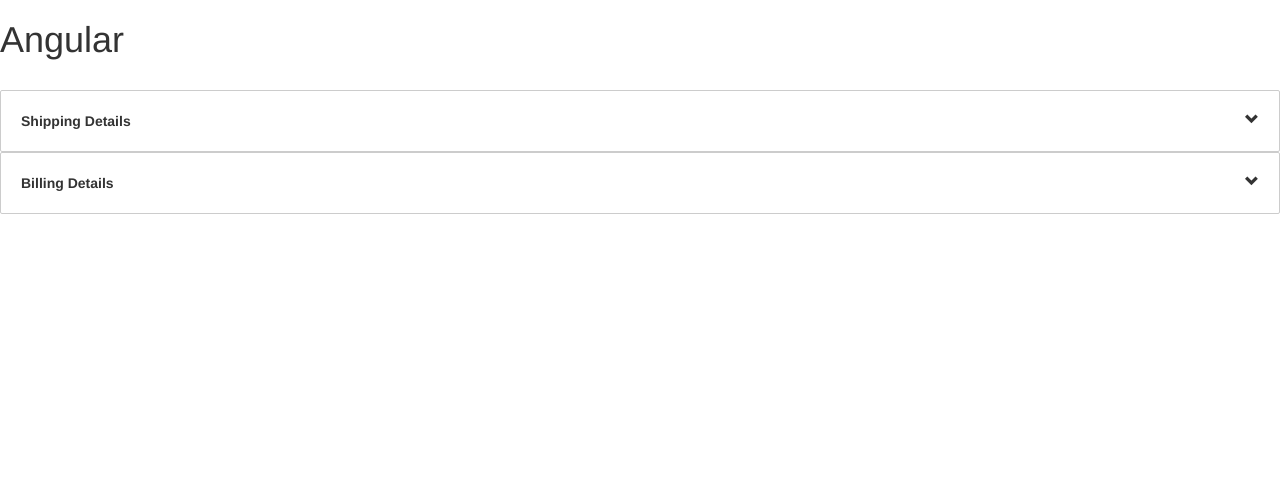
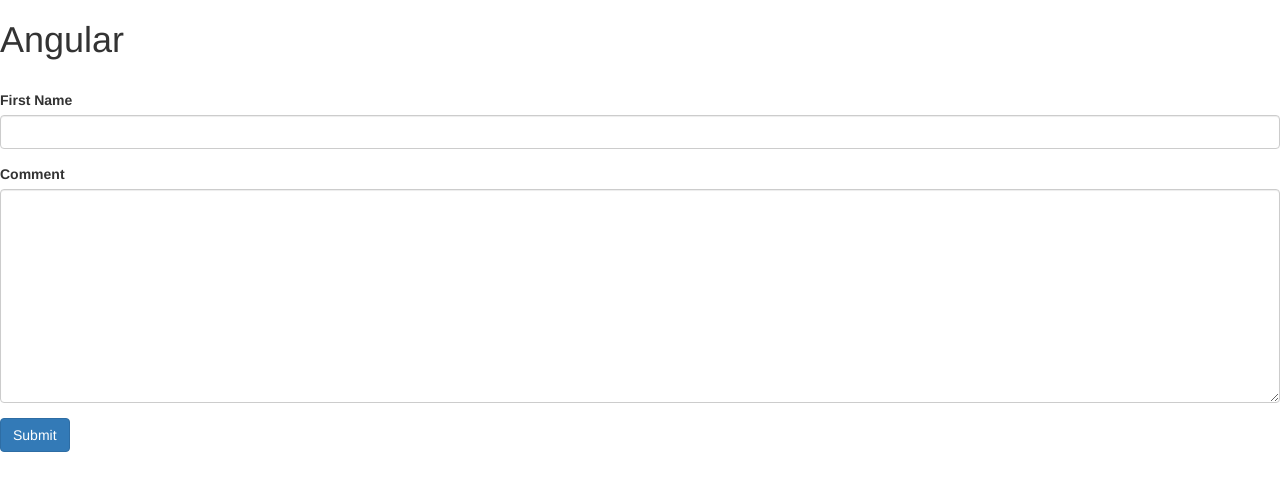
Before and after one commit to MAGNUM81/Angular-Tutorial, an Angular app in the folder hello-world/: page / in a window 1280 px wide. Shown: the top 490 px of the page. Built offline with nearby package versions, Linux system fonts and the light colour scheme.

Commit message:
basic bootstrap form

```diff
--- a/hello-world/src/app/app.component.html
+++ b/hello-world/src/app/app.component.html
@@ -1,7 +1,2 @@
 <h1>Angular</h1><br/>
-<zippy title="Shipping Details">
-  Shipping Details Content
-</zippy>
-<zippy title="Billing Details">
-  Billing Details Content
-</zippy>
+<contact-form></contact-form>
--- a/hello-world/src/app/app.module.ts
+++ b/hello-world/src/app/app.module.ts
@@ -15,6 +15,7 @@
 import { InputFormatDirective } from './input-format.directive';
 import { ZippyComponent } from './zippy/zippy.component';
 import { ElementTitleDirective } from './element-title.directive';
+import { ContactFormComponent } from './contact-form/contact-form.component';
 
 @NgModule({
   declarations: [
@@ -28,7 +29,8 @@
     LikeComponent,
     InputFormatDirective,
     ZippyComponent,
-    ElementTitleDirective
+    ElementTitleDirective,
+    ContactFormComponent
   ],
   imports: [
     BrowserModule,
--- /dev/null
+++ b/hello-world/src/app/contact-form/contact-form.component.html
@@ -0,0 +1,11 @@
+<form>
+  <div class="form-group">
+    <label for="firstName">First Name</label>
+    <input id="firstName" type="text" class="form-control">
+  </div>
+  <div class="form-group">
+    <label for="comment">Comment</label>
+    <textarea id="comment" cols="30" rows="10" class="form-control"></textarea>
+  </div>
+  <button class="btn btn-primary">Submit</button>
+</form>
--- /dev/null
+++ b/hello-world/src/app/contact-form/contact-form.component.ts
@@ -0,0 +1,15 @@
+import { Component, OnInit } from '@angular/core';
+
+@Component({
+  selector: 'contact-form',
+  templateUrl: './contact-form.component.html',
+  styleUrls: ['./contact-form.component.css']
+})
+export class ContactFormComponent implements OnInit {
+
+  constructor() { }
+
+  ngOnInit(): void {
+  }
+
+}
```
Also changed, not shown: hello-world/src/app/contact-form/contact-form.component.css (added), 1 other file (tests, documents, lock files or other folders).
